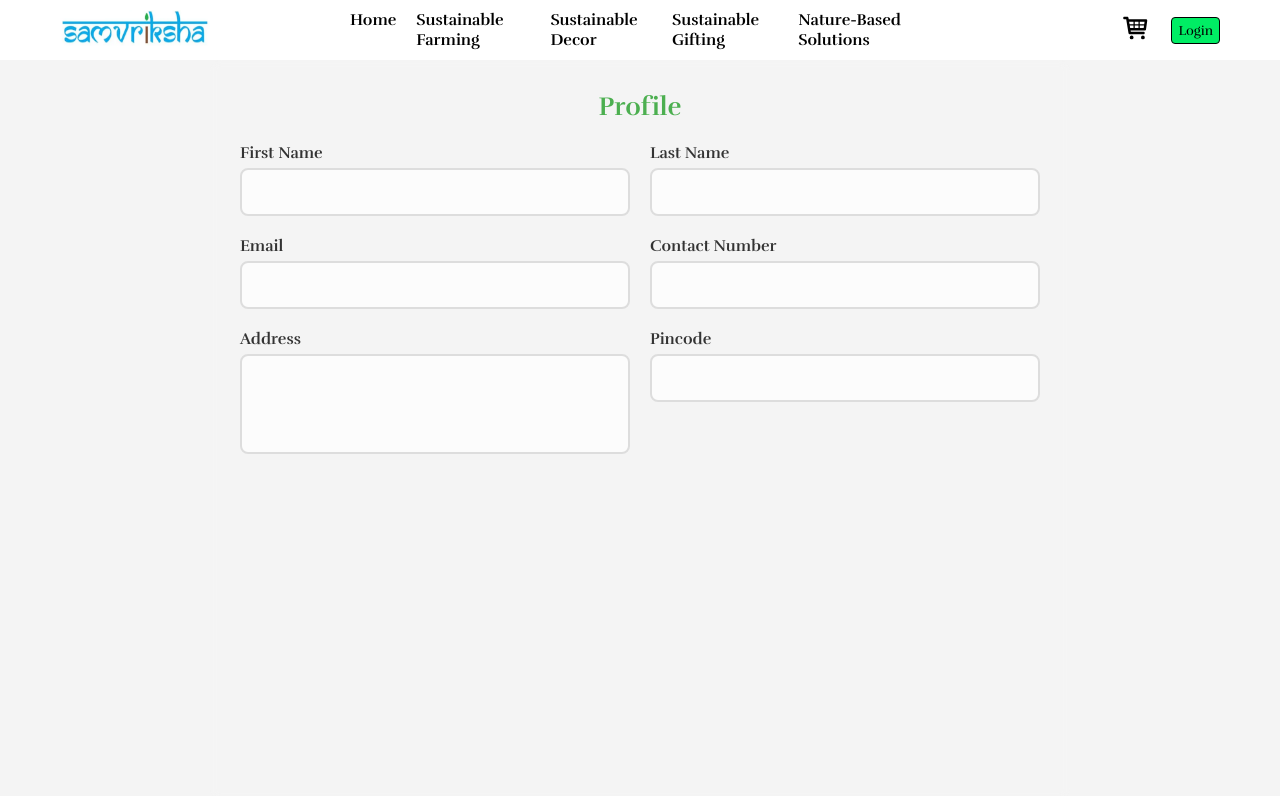
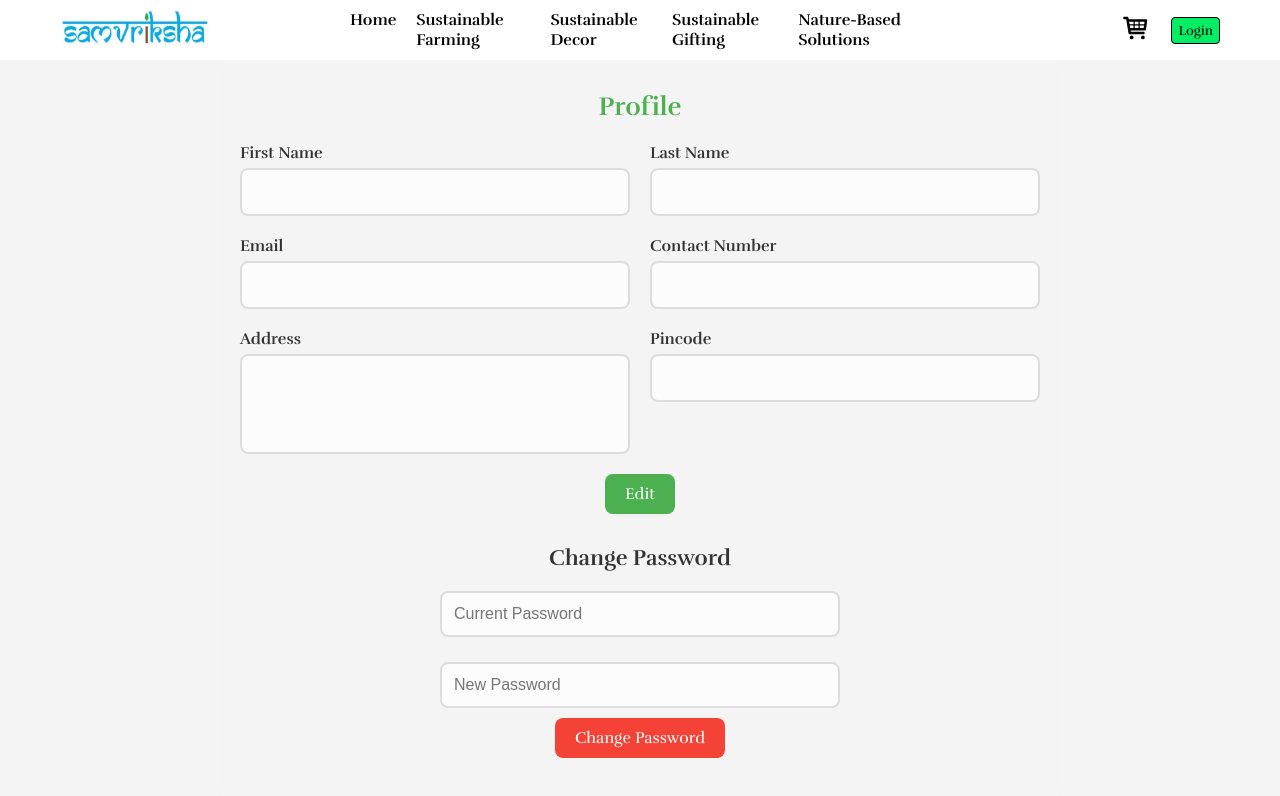
Before and after one commit to myselfabhi/Samvriksha, a React (Vite) app in the folder frontend/: page /profile in a window 1280 px wide. Shown: the top 796 px of the page. Built offline with nearby package versions, Linux system fonts and the light colour scheme; no server answers; sample sign-in values are in the browser's storage.

Commit message:
UX-Verification-Profile Page Updated

```diff
--- /dev/null
+++ b/frontend/components/Loader/Loader.jsx
@@ -0,0 +1,11 @@
+import styles from "./Loader.module.css";
+
+const Loader = () => {
+  return (
+    <div className={styles.loaderContainer}>
+      <div className={styles.loader}></div>
+    </div>
+  );
+};
+
+export default Loader;
--- /dev/null
+++ b/frontend/components/Loader/Loader.module.css
@@ -0,0 +1,26 @@
+.loaderContainer {
+    display: flex;
+    justify-content: center;
+    align-items: center;
+    width: 100%;
+    height: 100vh;
+    background: rgba(255, 255, 255, 0.8);
+    position: fixed;
+    top: 0;
+    left: 0;
+    z-index: 9999;
+  }
+
+  .loader {
+    border: 5px solid #f3f3f3;
+    border-top: 5px solid #3498db;
+    border-radius: 50%;
+    width: 50px;
+    height: 50px;
+    animation: spin 1s linear infinite;
+  }
+
+  @keyframes spin {
+    0% { transform: rotate(0deg); }
+    100% { transform: rotate(360deg); }
+  }
--- a/frontend/pages/Products/Products.jsx
+++ b/frontend/pages/Products/Products.jsx
@@ -148,6 +148,7 @@ import axios from 'axios';
 import styles from './Products.module.css';
 import ProductCard from '../../components/ProductCard/ProductCard';
 import { useParams } from 'react-router-dom';
+import Loader from '../../components/Loader/Loader';
 
 const Products = () => {
   const { category } = useParams();
@@ -288,7 +289,8 @@ const Products = () => {
 
       <div className={styles.productSection}>
         {loading ? (
-          <p style={{ textAlign: 'center' }}>Loading products...</p>
+          <Loader/>
+          // <p style={{ textAlign: 'center' }}>Loading products...</p>
         ) : error ? (
           <p style={{ textAlign: 'center', color: 'red' }}>{error}</p>
         ) : filteredProducts.length > 0 ? (
--- a/frontend/pages/Profile/Profile.jsx
+++ b/frontend/pages/Profile/Profile.jsx
@@ -1,17 +1,79 @@
-import React, { useContext, useEffect, useState } from "react";
+import React, { useEffect, useState } from "react";
 import { useAuth } from "../../src/AuthContext";
 import styles from "./Profile.module.css";
 import { useNavigate } from "react-router-dom";
+import axios from "axios";
 
 const Profile = () => {
   const { user } = useAuth();
   const navigate = useNavigate();
   const token = localStorage.getItem("token");
+
+  const [editMode, setEditMode] = useState(false);
+  const [profileData, setProfileData] = useState({
+    firstName: user?.firstName || "",
+    lastName: user?.lastName || "",
+    contactNo: user?.contactNo || "",
+    address: user?.address || "",
+    pincode: user?.pincode || "",
+  });
+
+  const [passwordData, setPasswordData] = useState({
+    currentPassword: "",
+    newPassword: ""
+  });
+
   useEffect(() => {
-    if (!token) {
-      navigate("/login");
+    if (!token) navigate("/login");
+
+    if (user) {
+      setProfileData({
+        firstName: user.firstName || "",
+        lastName: user.lastName || "",
+        contactNo: user.contactNo || "",
+        address: user.address || "",
+        pincode: user.pincode || "",
+      });
     }
-  } , [token]);
+  }, [token, navigate, user]);
+
+
+  const handleInputChange = (e) => {
+    setProfileData({ ...profileData, [e.target.name]: e.target.value });
+  };
+
+  const handlePasswordChange = (e) => {
+    setPasswordData({ ...passwordData, [e.target.name]: e.target.value });
+  };
+
+  const updateProfile = async () => {
+    try {
+      const res = await axios.put("http://localhost:3000/update-profile", profileData, {
+        headers: { Authorization: `Bearer ${token}` },
+      });
+      if (res.data.success) {
+        // setUser(res.data.user);
+        window.location.reload()
+        setEditMode(false);
+      }
+    } catch (error) {
+      console.error("Profile update failed", error);
+    }
+  };
+
+  const changePassword = async () => {
+    try {
+      const res = await axios.put("http://localhost:3000/change-password", passwordData, {
+        headers: { Authorization: `Bearer ${token}` },
+      });
+      if (res.data.success){
+        alert("Password changed successfully");
+        window.location.reload()
+      }
+    } catch (error) {
+      console.error("Password change failed", error);
+    }
+  };
 
   return (
     <div className={styles.profileContainer}>
@@ -23,8 +85,10 @@ const Profile = () => {
             <input
               className={styles.profileInput}
               type="text"
-              value={user?.firstName}
-              readOnly
+              name="firstName"
+              value={profileData.firstName}
+              onChange={handleInputChange}
+              readOnly={!editMode}
             />
           </div>
           <div>
@@ -32,34 +96,35 @@ const Profile = () => {
             <input
               className={styles.profileInput}
               type="text"
-              value={user?.lastName}
-              readOnly
+              name="lastName"
+              value={profileData.lastName}
+              onChange={handleInputChange}
+              readOnly={!editMode}
             />
           </div>
           <div>
             <label className={styles.profileLabel}>Email</label>
-            <input
-              className={styles.profileInput}
-              type="email"
-              value={user?.email}
-              readOnly
-            />
+            <input className={styles.profileInput} type="email" value={user?.email} readOnly />
           </div>
           <div>
             <label className={styles.profileLabel}>Contact Number</label>
             <input
               className={styles.profileInput}
               type="text"
-              value={user?.contactNo}
-              readOnly
+              name="contactNo"
+              value={profileData.contactNo}
+              onChange={handleInputChange}
+              readOnly={!editMode}
             />
           </div>
           <div>
             <label className={styles.profileLabel}>Address</label>
             <textarea
               className={styles.profileTextarea}
-              value={user?.address}
-              readOnly
+              name="address"
+              value={profileData.address}
+              onChange={handleInputChange}
+              readOnly={!editMode}
             />
           </div>
           <div>
@@ -67,11 +132,42 @@ const Profile = () => {
             <input
               className={styles.profileInput}
               type="text"
-              value={user?.pincode}
-              readOnly
+              name="pincode"
+              value={profileData.pincode}
+              onChange={handleInputChange}
+              readOnly={!editMode}
             />
           </div>
         </form>
+        <div className={styles.buttonGroup}>
+          <button onClick={() => setEditMode(!editMode)} className={styles.editButton}>
+            {editMode ? "Cancel" : "Edit"}
+          </button>
+          {editMode && (
+            <button onClick={updateProfile} className={styles.saveButton}>Save</button>
+          )}
+        </div>
+        <h3 className={styles.passwordHeader}>Change Password</h3>
+        <div className={styles.passwordInfo}>
+
+        <input
+          className={styles.passwordInput}
+          type="password"
+          name="currentPassword"
+          placeholder="Current Password"
+          value={passwordData.currentPassword}
+          onChange={handlePasswordChange}
+          />
+        <input
+          className={styles.passwordInput}
+          type="password"
+          name="newPassword"
+          placeholder="New Password"
+          value={passwordData.newPassword}
+          onChange={handlePasswordChange}
+          />
+          </div>
+        <button onClick={changePassword} className={styles.changePasswordButton}>Change Password</button>
       </div>
     </div>
   );
--- a/frontend/pages/Profile/Profile.module.css
+++ b/frontend/pages/Profile/Profile.module.css
@@ -1,21 +1,18 @@
 .profileContainer {
     display: flex;
     justify-content: center;
-    /* align-items: center; */
     min-height: calc(100vh - 5vh - 20px);
     background-color: #f4f4f4;
-    /* padding: 20px; */
 }
 
 .profileContent {
-    /* background: rgba(255, 255, 255, 0.85); */
     backdrop-filter: blur(5px);
     padding: 30px;
     border-radius: 12px;
-    /* box-shadow: 0 4px 15px rgba(0, 0, 0, 0.2); */
     width: 90%;
-    max-width: 800px; /* Increased width for better spacing */
+    max-width: 800px;
     text-align: center;
+    /* background: rgba(255, 255, 255, 0.9); */
 }
 
 .profileHeader {
@@ -23,23 +20,19 @@
     font-weight: bold;
     color: #4caf50;
     margin-bottom: 20px;
-    text-align: center;
 }
 
 .profileForm {
     display: grid;
     grid-template-columns: repeat(2, 1fr);
     gap: 20px;
-    /* align-items: center; */
     text-align: left;
 }
 
-/* Ensures each label is on top of the input field */
 .profileForm div {
     display: flex;
     flex-direction: column;
 }
-
 
 .profileLabel {
     font-size: 16px;
@@ -60,11 +53,9 @@
     font-family: "Poppins", sans-serif;
     background: rgba(255, 255, 255, 0.7);
     color: #333;
-    min-height: 48px; /* Match input field height */
-
+    min-height: 48px;
 }
 
-/* Full width for Address */
 .profileTextarea {
     resize: none;
     min-height: 100px;
@@ -77,13 +68,83 @@
     outline: none;
 }
 
-/* Make it responsive */
+.buttonGroup {
+    display: flex;
+    justify-content: center;
+    gap: 15px;
+    margin-top: 20px;
+}
+
+.editButton,
+.saveButton {
+    background-color: #4caf50;
+    color: white;
+    padding: 10px 20px;
+    border: none;
+    border-radius: 8px;
+    font-size: 16px;
+    cursor: pointer;
+    transition: background 0.3s;
+}
+
+.editButton:hover,
+.saveButton:hover {
+    background-color: #45a049;
+}
+
+.passwordHeader {
+    font-size: 22px;
+    color: #333;
+    margin-top: 30px;
+    margin-bottom: 20px;
+}
+.passwordInfo{
+    display: flex;
+    justify-content: center;
+    align-items: center;
+    gap: 15px;
+    flex-direction: column;
+}
+
+.passwordInput {
+    width: 50%;
+    padding: 12px;
+    border-radius: 8px;
+    font-size: 16px;
+    border: 2px solid #ddd;
+    box-sizing: border-box;
+    transition: border-color 0.3s ease;
+    font-family: "Poppins", sans-serif;
+    background: rgba(255, 255, 255, 0.7);
+    color: #333;
+    margin-bottom: 10px;
+}
+
+.passwordInput:focus {
+    border-color: #4caf50;
+    outline: none;
+}
+
+.changePasswordButton {
+    background-color: #f44336;
+    color: white;
+    padding: 10px 20px;
+    border: none;
+    border-radius: 8px;
+    font-size: 16px;
+    cursor: pointer;
+    transition: background 0.3s;
+}
+
+.changePasswordButton:hover {
+    background-color: #d32f2f;
+}
+
 @media (max-width: 768px) {
     .profileForm {
-        grid-template-columns: 1fr; /* Stack on smaller screens */
+        grid-template-columns: 1fr;
     }
-
     .profileTextarea {
-        grid-column: span 1; /* Single column in mobile view */
+        grid-column: span 1;
     }
 }
--- a/frontend/src/AuthContext.jsx
+++ b/frontend/src/AuthContext.jsx
@@ -1,5 +1,6 @@
 import { createContext, useContext, useState, useEffect } from "react";
 import axios from "axios";
+import Loader from "../components/Loader/Loader";
 
 const AuthContext = createContext();
 
@@ -22,7 +23,7 @@ export const AuthProvider = ({ children }) => {
           }
         });
     }
-    setLoading(false);
+    setTimeout(() => setLoading(false), 500);;
   }, []);
 
 
@@ -45,7 +46,7 @@ export const AuthProvider = ({ children }) => {
 
   return (
     <AuthContext.Provider value={{ user, login, logout, loading }}>
-      {children}
+      {loading ? <Loader /> : children}
     </AuthContext.Provider>
   );
 };
```
Also changed, not shown: frontend/components/Card/Card.jsx (+25 -6 lines), frontend/components/Card/Card.module.css (+26 -10 lines), frontend/pages/Home/Home.jsx (+5 -5 lines), frontend/pages/Login/Login.jsx (+6 -1 lines), frontend/pages/Register/Register.jsx (+7 -0 lines), 2 other files (tests, documents, lock files or other folders).
